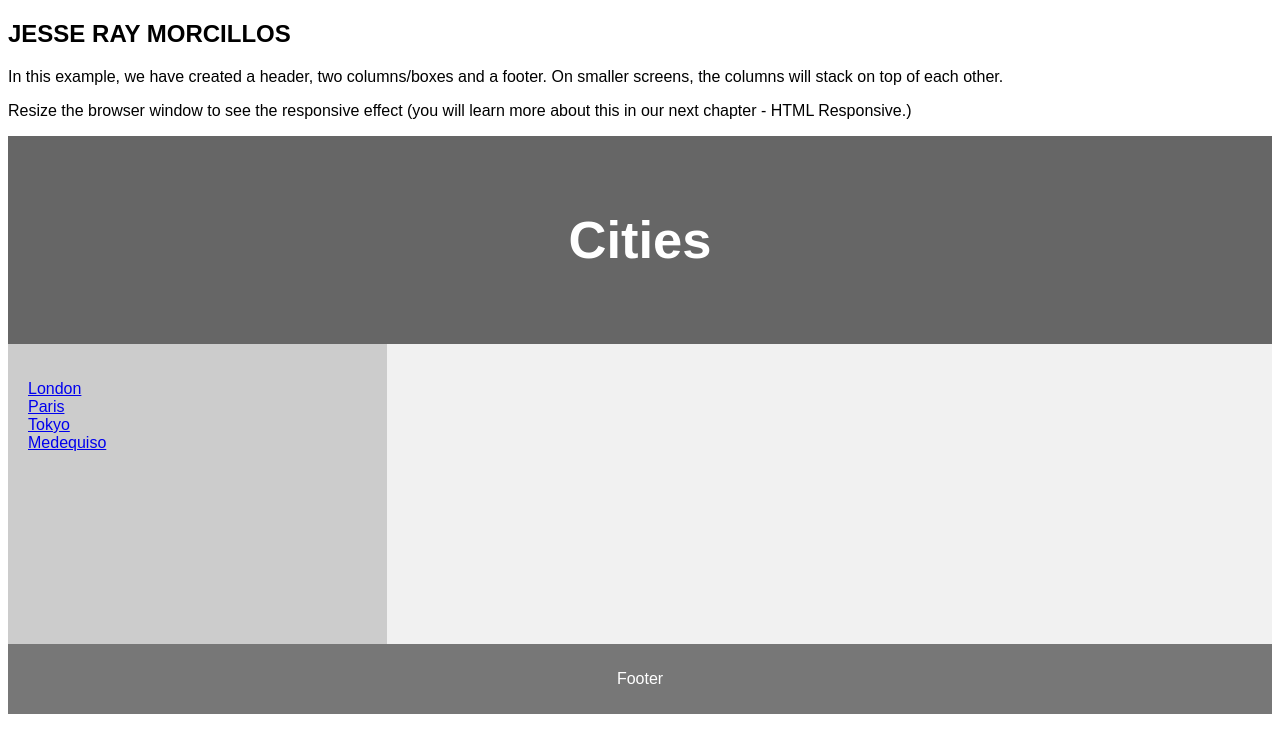
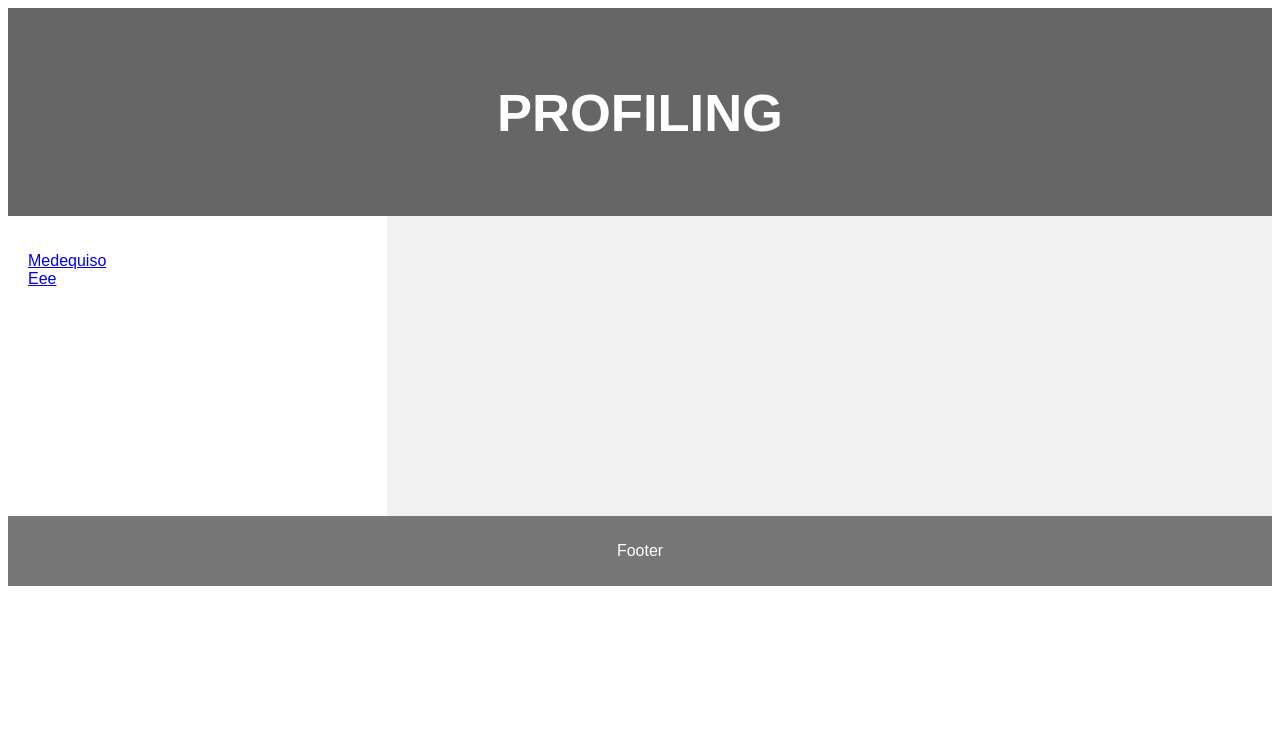
Before and after one commit to JeremiahSimo/BAM285, a PHP site: page /home_page.php in a window 1280 px wide. Shown: the top 753 px of the page. Run offline with PHP 8.4, Linux system fonts and the light colour scheme.

Commit message:
Save changes to home_page.php

```diff
--- a/home_page.php
+++ b/home_page.php
@@ -1,7 +1,7 @@
 <!DOCTYPE html>
 <html lang="en">
 <head>
-<title>CSS Template</title>
+<title></title>
 <link rel="stylesheet" href="h1.css">
 <meta charset="utf-8">
 <meta name="viewport" content="width=device-width, initial-scale=1">
@@ -28,7 +28,7 @@ nav {
   float: left;
   width: 30%;
   height: 300px; /* only for demonstration, should be removed */
-  background: #ccc;
+  background: white;
   padding: 20px;
 }
 
@@ -73,21 +73,16 @@ footer {
 </head>
 <body>
 
-<h2>JESSE RAY MORCILLOS</h2>
-<p>In this example, we have created a header, two columns/boxes and a footer. On smaller screens, the columns will stack on top of each other.</p>
-<p>Resize the browser window to see the responsive effect (you will learn more about this in our next chapter - HTML Responsive.)</p>
-
 <header>
-  <h2>Cities</h2>
+  <h2>PROFILING</h2>
 </header>
 
 <section>
   <nav>
     <ul>
-      <li><a href="home_page.php?page=london">London</a></li>
-      <li><a href="home_page.php?page=paris">Paris</a></li>
-      <li><a href="home_page.php?page=tokyo">Tokyo</a></li>
+
       <li><a href="home_page.php?page=medequiso">Medequiso</a></li>
+      <li><a href="home_page.php?page=medequiso">Eee</a></li>
     </ul>
   </nav>
 
@@ -106,8 +101,8 @@ footer {
                         include 'modules/paris.php';
                         break;
 
-                        case 'tokyo':
-                            include 'modules/tokyo.php';
+                        case 'Eee':
+                            include 'modules/Eee.php';
                             break;
 
                             case 'medequiso':
```
